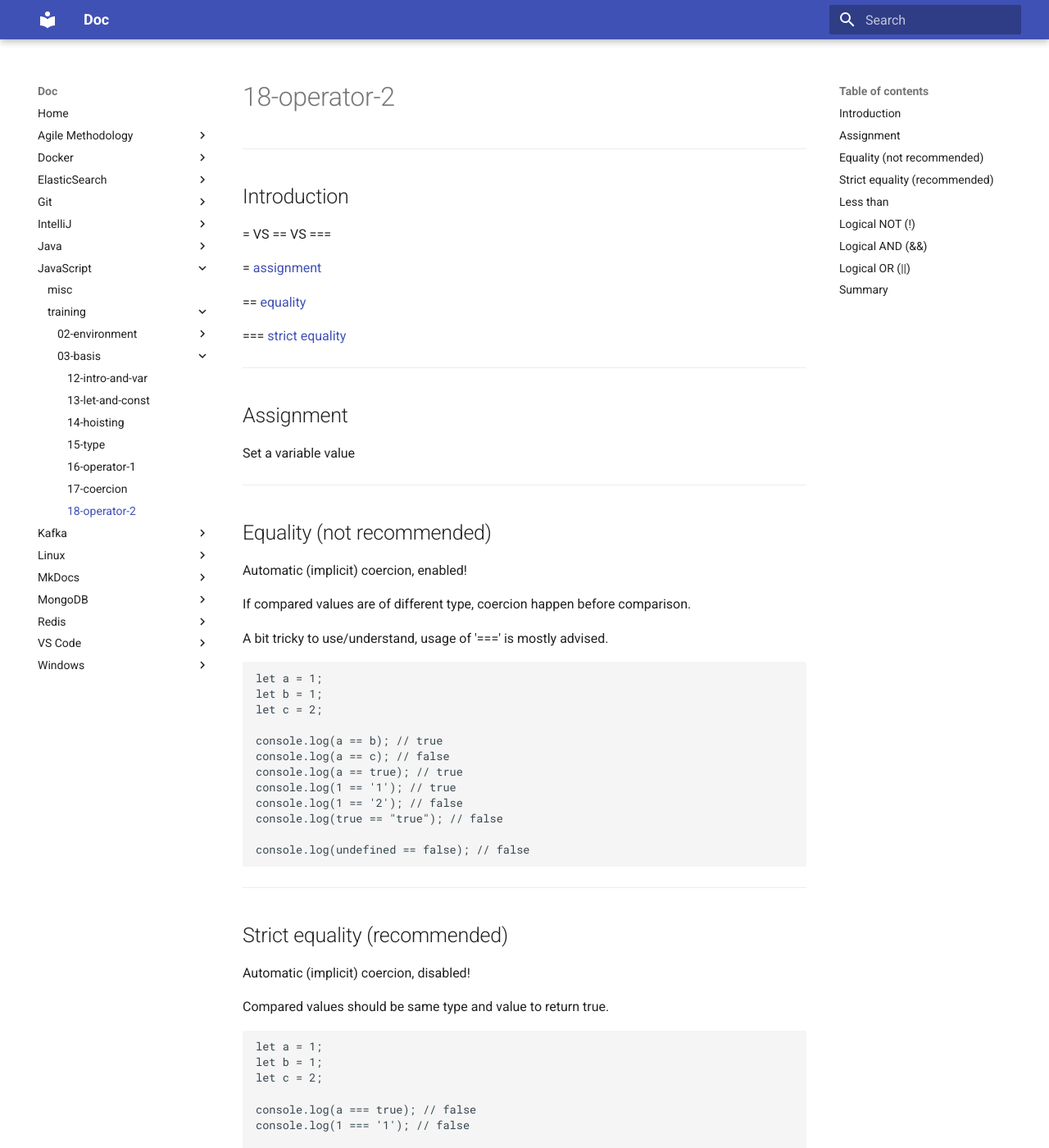
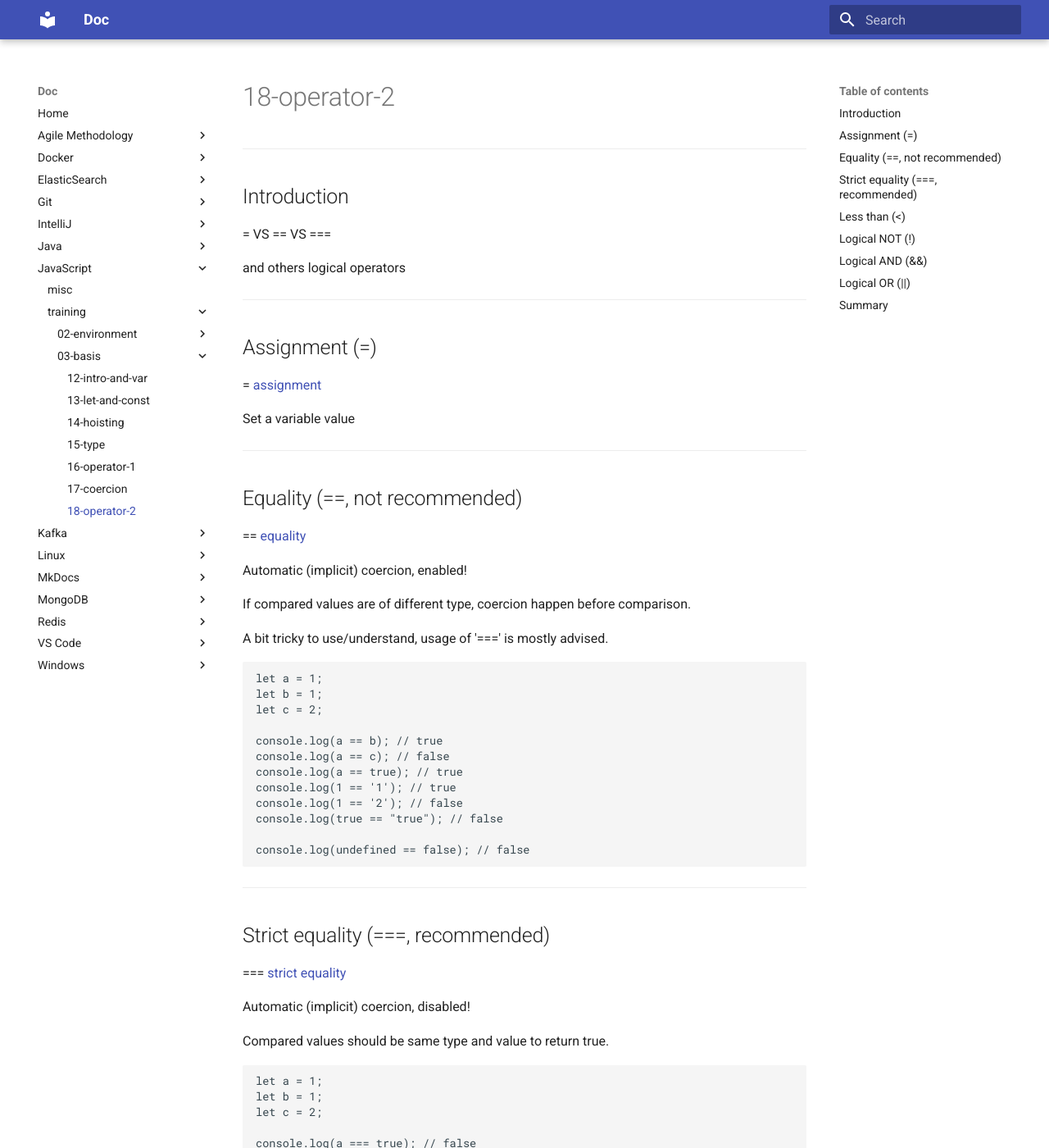
Before and after one commit to oldu73/doc, an MkDocs documentation site: the page built from docs/javascript/training/03-basis/18-operator-2.md, in a window 1280 px wide and 1400 px high. Shown: the whole window at 82% size. Built offline with MkDocs 1.6.1 and Material for MkDocs 9.7.7, drawn with Linux system fonts in a browser that asks for light colours; some of the changed text lies outside the part shown.

Commit message:
js operator 2 fix

````diff
--- a/docs/javascript/training/03-basis/18-operator-2.md
+++ b/docs/javascript/training/03-basis/18-operator-2.md
@@ -6,21 +6,21 @@
 
 = VS == VS ===
 
-= [assignment](https://developer.mozilla.org/en-US/docs/Web/JavaScript/Reference/Operators/Assignment)
-
-== [equality](https://developer.mozilla.org/en-US/docs/Web/JavaScript/Reference/Operators/Equality)
-
-=== [strict equality](https://developer.mozilla.org/en-US/docs/Web/JavaScript/Reference/Operators/Strict_equality)
+and others logical operators
 
 ***
 
-## Assignment
+## Assignment (=)
+
+= [assignment](https://developer.mozilla.org/en-US/docs/Web/JavaScript/Reference/Operators/Assignment)
 
 Set a variable value
 
 ***
 
-## Equality (not recommended)
+## Equality (==, not recommended)
+
+== [equality](https://developer.mozilla.org/en-US/docs/Web/JavaScript/Reference/Operators/Equality)
 
 Automatic (implicit) coercion, enabled!
 
@@ -64,7 +66,7 @@ console.log(undefined === false); // false
 
 ***
 
-## Less than
+## Less than (<)
 
 ```js
 console.log(1 < 2 < 3); // true = OK!
````
Also changed, not shown: other parts of docs/javascript/training/03-basis/18-operator-2.md (+3 -1 lines).
